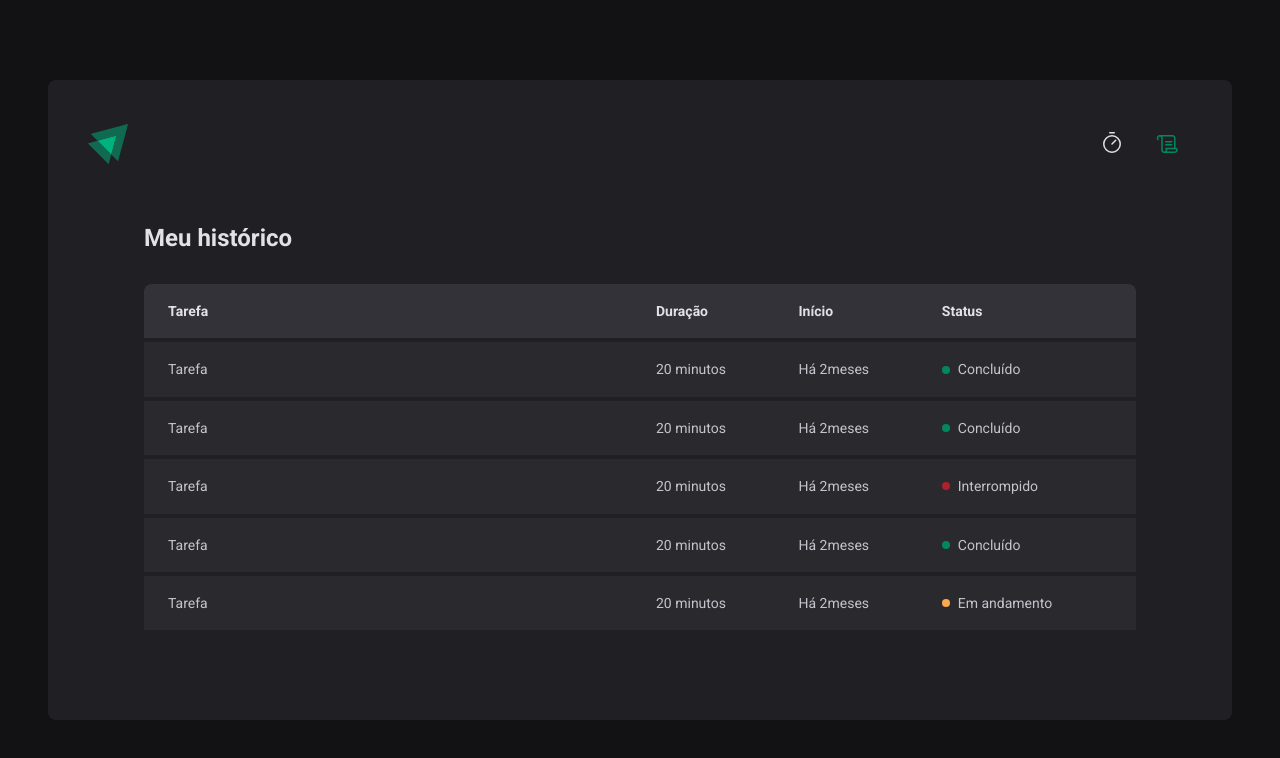
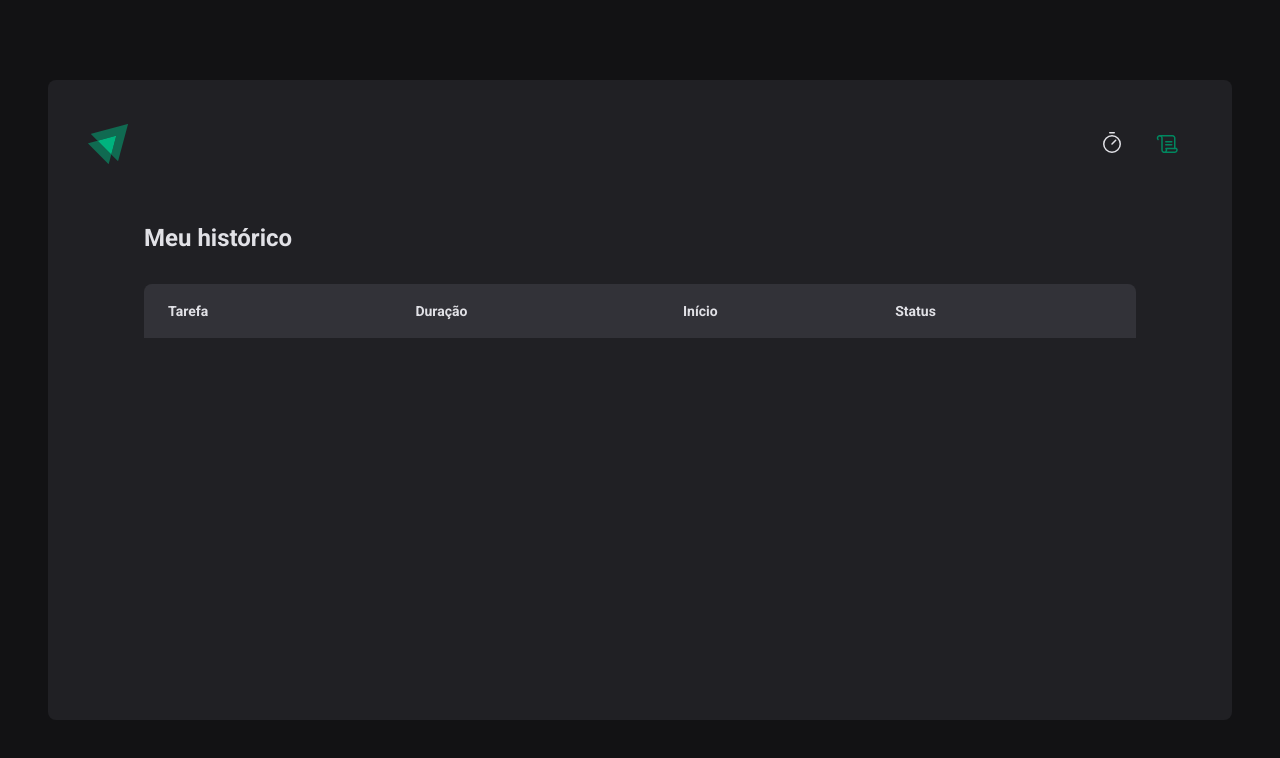
Before and after one commit to fernandakimiek/ignite-timer, a React (Vite) app: page /history in a window 1280 px wide. Shown: the top 758 px of the page. Built offline with nearby package versions, Linux system fonts and the light colour scheme.

Commit message:
- Criado contexto de ciclos e ajuste da tela de histórico

```diff
--- a/src/App.tsx
+++ b/src/App.tsx
@@ -3,12 +3,15 @@ import { defaultTheme } from "./styles/themes/default";
 import { GlobalStyle } from "./styles/global";
 import { Router } from "./Router";
 import { BrowserRouter } from "react-router-dom";
+import { CyclesContextProvider } from "./contexts/CyclesContext";
 
 export function App() {
   return (
     <ThemeProvider theme={defaultTheme}>
       <BrowserRouter>
-      <Router/>
+        <CyclesContextProvider>
+          <Router />
+        </CyclesContextProvider>
       </BrowserRouter>
       <GlobalStyle />
     </ThemeProvider>
--- /dev/null
+++ b/src/contexts/CyclesContext.tsx
@@ -0,0 +1,103 @@
+import { createContext, ReactNode, useState } from "react";
+
+interface Cycle {
+  id: string;
+  task: string;
+  minutesAmount: number;
+  startDate: Date;
+  interruptedDate?: Date;
+  finishedDate?: Date;
+}
+
+interface CreateCycleData {
+  task: string;
+  minutesAmount: number;
+}
+
+interface CyclesContextType {
+  cycles: Cycle[];
+  activeCycle: Cycle | undefined;
+  activeCycleId: string | null;
+  amountSecondsPassed: number;
+  markCurrentCycleAsFinished: () => void;
+  setSecondsPassed: (seconds: number) => void;
+  createNewCycle: (data: CreateCycleData) => void;
+  interruptCurrentCycle: () => void;
+}
+
+export const CyclesContext = createContext({} as CyclesContextType);
+
+interface CyclesContextProviderProps {
+  children: ReactNode;
+}
+
+export function CyclesContextProvider({
+  children,
+}: CyclesContextProviderProps) {
+  const [cycles, setCycles] = useState<Cycle[]>([]);
+  const [activeCycleId, setActiveCycleId] = useState<string | null>(null);
+  const [amountSecondsPassed, setAmountSecondsPassed] = useState(0);
+
+  const activeCycle = cycles.find((cycle) => cycle.id === activeCycleId);
+
+  function markCurrentCycleAsFinished() {
+    setCycles((state) =>
+      state.map((cycle) => {
+        if (cycle.id === activeCycleId) {
+          return { ...cycle, finishedDate: new Date() };
+        } else {
+          return cycle;
+        }
+      })
+    );
+  }
+
+  function setSecondsPassed(seconds: number) {
+    setAmountSecondsPassed(seconds);
+  }
+
+  function createNewCycle(data: CreateCycleData) {
+    const newId = String(new Date().getTime());
+
+    const newCycle: Cycle = {
+      id: newId,
+      task: data.task,
+      minutesAmount: data.minutesAmount,
+      startDate: new Date(),
+    };
+
+    setCycles((state) => [...state, newCycle]);
+    setActiveCycleId(newId);
+    setAmountSecondsPassed(0);
+  }
+
+  function interruptCurrentCycle() {
+    setCycles((state) =>
+      state.map((cycle) => {
+        if (cycle.id === activeCycleId) {
+          return { ...cycle, interruptedDate: new Date() };
+        } else {
+          return cycle;
+        }
+      })
+    );
+    setActiveCycleId(null);
+  }
+
+  return (
+    <CyclesContext.Provider
+      value={{
+        activeCycle,
+        activeCycleId,
+        markCurrentCycleAsFinished,
+        amountSecondsPassed,
+        setSecondsPassed,
+        createNewCycle,
+        interruptCurrentCycle,
+        cycles,
+      }}
+    >
+      {children}
+    </CyclesContext.Provider>
+  );
+}
--- a/src/pages/History/index.tsx
+++ b/src/pages/History/index.tsx
@@ -1,6 +1,12 @@
+import { useContext } from "react";
 import { HistoryContainer, HistoryList, Status } from "./styles";
+import { CyclesContext } from "../../contexts/CyclesContext";
+import { formatDistanceToNow } from "date-fns";
+import { ptBR } from "date-fns/locale/pt-BR";
 
 export function History() {
+  const { cycles } = useContext(CyclesContext);
+
   return (
     <HistoryContainer>
       <h1>Meu histórico</h1>
@@ -17,46 +23,31 @@ export function History() {
           </thead>
 
           <tbody>
-            <tr>
-              <td>Tarefa</td>
-              <td>20 minutos</td>
-              <td>Há 2meses</td>
-              <td>
-                <Status statusColor="green">Concluído</Status>
-              </td>
-            </tr>
-            <tr>
-              <td>Tarefa</td>
-              <td>20 minutos</td>
-              <td>Há 2meses</td>
-              <td>
-                <Status statusColor="green">Concluído</Status>
-              </td>
-            </tr>
-            <tr>
-              <td>Tarefa</td>
-              <td>20 minutos</td>
-              <td>Há 2meses</td>
-              <td>
-                <Status statusColor="red">Interrompido</Status>
-              </td>
-            </tr>
-            <tr>
-              <td>Tarefa</td>
-              <td>20 minutos</td>
-              <td>Há 2meses</td>
-              <td>
-                <Status statusColor="green">Concluído</Status>
-              </td>
-            </tr>
-            <tr>
-              <td>Tarefa</td>
-              <td>20 minutos</td>
-              <td>Há 2meses</td>
-              <td>
-                <Status statusColor="yellow">Em andamento</Status>
-              </td>
-            </tr>
+            {cycles.map((cycle) => {
+              return (
+                <tr key={cycle.id}>
+                  <td>{cycle.task}</td>
+                  <td>{cycle.minutesAmount} minutos</td>
+                  <td>
+                    {formatDistanceToNow(cycle.startDate, {
+                      addSuffix: true,
+                      locale: ptBR,
+                    })}
+                  </td>
+                  <td>
+                    {cycle.finishedDate && (
+                      <Status statusColor="green">Concluído</Status>
+                    )}
+                    {cycle.interruptedDate && (
+                      <Status statusColor="red">Interrompido</Status>
+                    )}
+                    {!cycle.finishedDate && !cycle.interruptedDate && (
+                      <Status statusColor="yellow">Andamento</Status>
+                    )}
+                  </td>
+                </tr>
+              );
+            })}
           </tbody>
         </table>
       </HistoryList>
--- a/src/pages/Home/components/CountDown/index.tsx
+++ b/src/pages/Home/components/CountDown/index.tsx
@@ -1,7 +1,7 @@
 import { useContext, useEffect } from "react";
 import { CountDownContainer, Separator } from "./styles";
 import { differenceInSeconds } from "date-fns";
-import { CyclesContext } from "../..";
+import { CyclesContext } from "../../../../contexts/CyclesContext";
 
 export function CountDown() {
   const {
--- a/src/pages/Home/components/NewCycleForm/index.tsx
+++ b/src/pages/Home/components/NewCycleForm/index.tsx
@@ -1,7 +1,7 @@
 import { FormContainer, MinutesAmountInput, TaskInput } from "./styles";
 import { useContext } from "react";
-import { CyclesContext } from "../..";
 import { useFormContext } from "react-hook-form";
+import { CyclesContext } from "../../../../contexts/CyclesContext";
 
 export function NewCycleForm() {
   const { activeCycle } = useContext(CyclesContext);
@@ -31,9 +31,6 @@ export function NewCycleForm() {
         type="number"
         id="minutesAmount"
         placeholder="00"
-        step={5}
-        min={1}
-        max={60}
         disabled={!!activeCycle}
         {...register("minutesAmount", { valueAsNumber: true })}
       />
--- a/src/pages/Home/index.tsx
+++ b/src/pages/Home/index.tsx
@@ -5,29 +5,13 @@ import {
   StartCountDownButton,
   StopCountDownButton,
 } from "./styles";
-import { createContext, useState } from "react";
+import { useContext } from "react";
 import { NewCycleForm } from "./components/NewCycleForm";
 import { CountDown } from "./components/CountDown";
 import { FormProvider, useForm } from "react-hook-form";
 import { zodResolver } from "@hookform/resolvers/zod";
 import * as zod from "zod";
-
-interface Cycle {
-  id: string;
-  task: string;
-  minutesAmount: number;
-  startDate: Date;
-  interruptedDate?: Date;
-  finishedDate?: Date;
-}
-
-interface CyclesContextType {
-  activeCycle: Cycle | undefined;
-  activeCycleId: string | null;
-  amountSecondsPassed: number;
-  markCurrentCycleAsFinished: () => void;
-  setSecondsPassed: (seconds: number) => void;
-}
+import { CyclesContext } from "../../contexts/CyclesContext";
 
 const newCycleFormValidationSchema = zod.object({
   task: zod.string().min(1, "Informe a tarefa"),
@@ -36,27 +20,9 @@ const newCycleFormValidationSchema = zod.object({
 
 type NewCycleFormData = zod.infer<typeof newCycleFormValidationSchema>;
 
-export const CyclesContext = createContext({} as CyclesContextType);
-
 export function Home() {
-  const [cycles, setCycles] = useState<Cycle[]>([]);
-  const [activeCycleId, setActiveCycleId] = useState<string | null>(null);
-  const [amountSecondsPassed, setAmountSecondsPassed] = useState(0);
-
-  const activeCycle = cycles.find((cycle) => cycle.id === activeCycleId);
-
-  function markCurrentCycleAsFinished() {
-    setCycles((state) =>
-      state.map((cycle) => {
-        if (cycle.id === activeCycleId) {
-          return { ...cycle, finishedDate: new Date() };
-        } else {
-          return cycle;
-        }
-      })
-    );
-  }
-
+  const { createNewCycle, interruptCurrentCycle, activeCycle } =
+    useContext(CyclesContext);
   const newCycleForm = useForm<NewCycleFormData>({
     resolver: zodResolver(newCycleFormValidationSchema),
     defaultValues: {
@@ -67,38 +33,9 @@ export function Home() {
 
   const { handleSubmit, watch, reset } = newCycleForm;
 
-  function setSecondsPassed(seconds: number) {
-    setAmountSecondsPassed(seconds);
-  }
-
   function handleCreateNewCycle(data: NewCycleFormData) {
-    const newId = String(new Date().getTime());
-
-    const newCycle: Cycle = {
-      id: newId,
-      task: data.task,
-      minutesAmount: data.minutesAmount,
-      startDate: new Date(),
-    };
-
-    setCycles((state) => [...state, newCycle]);
-    setActiveCycleId(newId);
-    setAmountSecondsPassed(0);
-
+    createNewCycle(data);
     reset();
-  }
-
-  function handleInterruptCycle() {
-    setCycles((state) =>
-      state.map((cycle) => {
-        if (cycle.id === activeCycleId) {
-          return { ...cycle, interruptedDate: new Date() };
-        } else {
-          return cycle;
-        }
-      })
-    );
-    setActiveCycleId(null);
   }
 
   const task = watch("task");
@@ -107,24 +44,12 @@ export function Home() {
   return (
     <HomeContainer>
       <form onSubmit={handleSubmit(handleCreateNewCycle)} action="">
-        <CyclesContext.Provider
-          value={{
-            activeCycle,
-            activeCycleId,
-            markCurrentCycleAsFinished,
-            amountSecondsPassed,
-            setSecondsPassed,
-          }}
-        >
-          <FormProvider {...newCycleForm}>
-            <NewCycleForm />
-          </FormProvider>
-
-          <CountDown />
-        </CyclesContext.Provider>
-
+        <FormProvider {...newCycleForm}>
+          <NewCycleForm />
+        </FormProvider>
+        <CountDown />
         {activeCycle ? (
-          <StopCountDownButton type="button" onClick={handleInterruptCycle}>
+          <StopCountDownButton type="button" onClick={interruptCurrentCycle}>
             <HandPalm size={24} />
             Interromper
           </StopCountDownButton>
```
